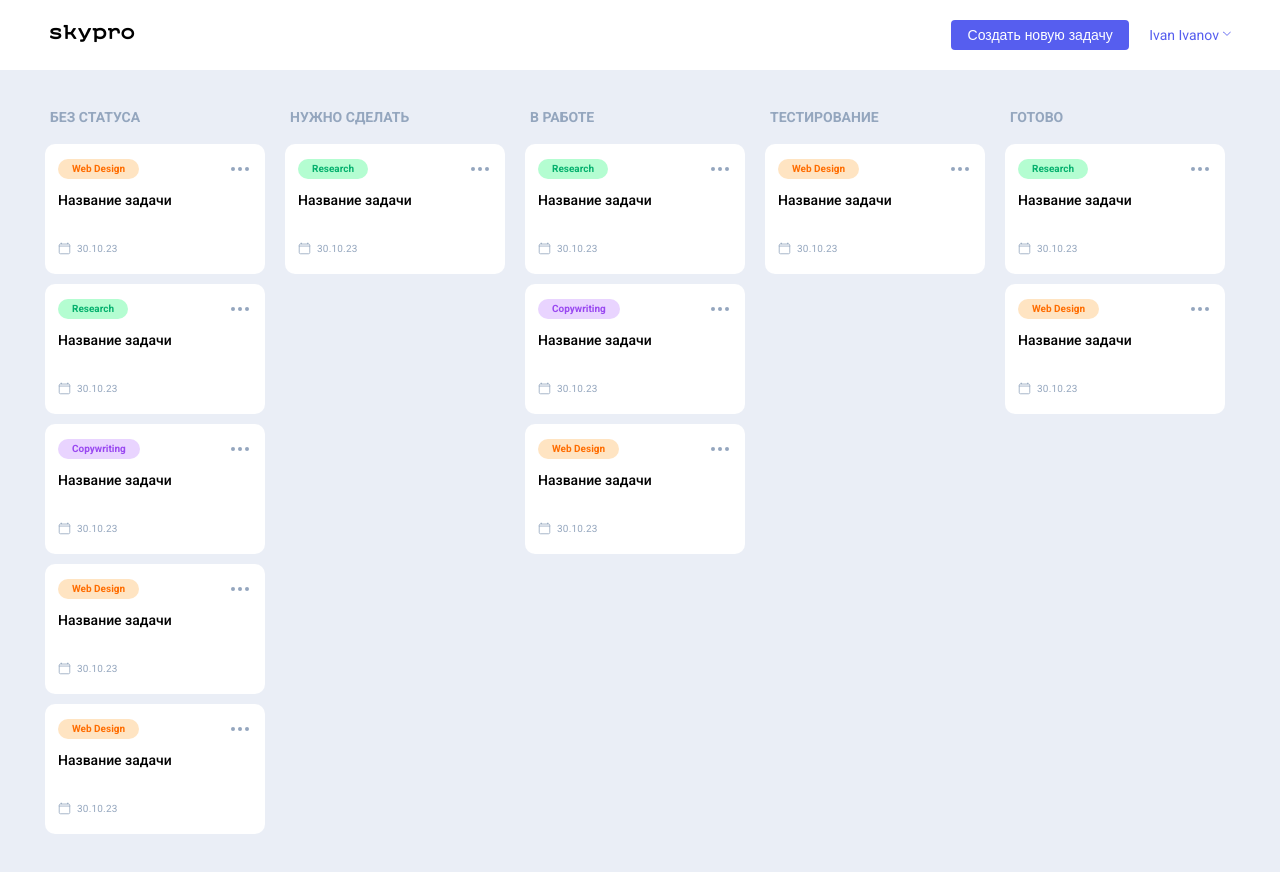
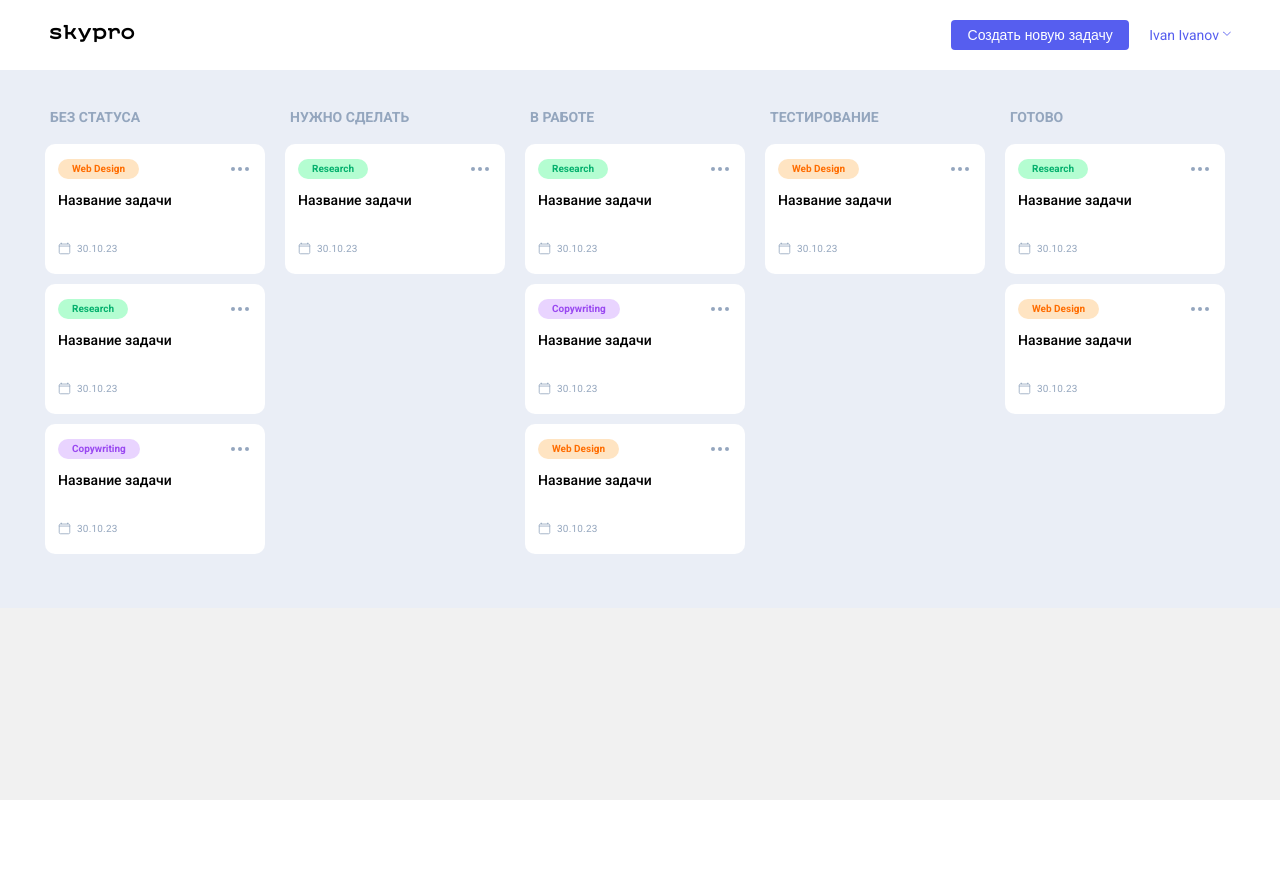
Before and after one commit to ZakhTania/skypro-kanban, a React (Vite) app: page / in a window 1280 px wide. Shown: the top 872 px of the page. After the commit the page ends 800 px from the top, so only its background shows below. Built offline with nearby package versions, Linux system fonts and the light colour scheme.

Commit message:
Add new Card

```diff
--- a/src/App.jsx
+++ b/src/App.jsx
@@ -4,8 +4,22 @@ import Main from "./pages/Main/Main";
 import NewCard from "./components/NewCard/NewCard";
 import PopExit from "./components/PopExit/Exit";
 import PopBrowse from "./components/PopBrowse/PopBrowse";
+import { cardList } from "./data";
+import { useState } from "react";
 
 function App() {
+  const [cards, setCards] = useState(cardList);
+
+  function addCard() {
+    const newCard = {
+      id: cardList.length + 1,
+      theme: "Research",
+      title: "Название задачи",
+      date: "30.10.23",
+      status: "Без статуса",
+    };
+    setCards([...cardList, newCard]);
+  }
   return (
     <>
       <div className="wrapper">
@@ -17,9 +31,9 @@ function App() {
         <PopBrowse />
         {/* <!-- pop-up end--> */}
 
-        <Header />
+        <Header addCard={addCard} />
 
-        <Main />
+        <Main cards={cards} />
       </div>
     </>
   );
--- a/src/components/Header/Header.jsx
+++ b/src/components/Header/Header.jsx
@@ -2,7 +2,7 @@ import "./Header.css";
 import PopUserSet from "../PopUserSet/PopUserSet";
 import { useState } from "react";
 
-function Header() {
+function Header({ addCard }) {
   const [isDisplayed, setIsDisplayed] = useState(false);
 
   const handleClick = () => {
@@ -24,8 +24,13 @@ function Header() {
             </a>
           </div>
           <nav className="header__nav">
-            <button className="header__btn-main-new _hover01" id="btnMainNew">
-              <a href="#popNewCard">Создать новую задачу</a>
+            <button
+              className="header__btn-main-new _hover01"
+              id="btnMainNew"
+              onClick={addCard}
+            >
+              {/* <a href="#popNewCard">Создать новую задачу</a> */}
+              <a href="#">Создать новую задачу</a>
             </button>
             <a
               // href="#user-set-target"
--- a/src/data.jsx
+++ b/src/data.jsx
@@ -1,86 +1,72 @@
 export const cardList = [
   {
     id: 1,
-        theme:"Web Design",
+    theme: "Web Design",
     title: "Название задачи",
     date: "30.10.23",
     status: "Без статуса",
   },
   {
     id: 2,
-        theme:"Research",
+    theme: "Research",
     title: "Название задачи",
     date: "30.10.23",
     status: "Без статуса",
   },
   {
     id: 3,
-        theme:"Copywriting",
+    theme: "Copywriting",
     title: "Название задачи",
     date: "30.10.23",
     status: "Без статуса",
   },
   {
     id: 4,
-        theme:"Web Design",
-        title: "Название задачи",
-        date: "30.10.23",
-        status: "Без статуса",
-      },
-      {
-        id: 5,
-        theme:"Web Design",
-        title: "Название задачи",
-        date: "30.10.23",
-        status: "Без статуса",
-      },
-      {
-        id: 6,
-        theme:"Research",
+    theme: "Research",
     title: "Название задачи",
     date: "30.10.23",
     status: "Нужно сделать",
   },
   {
+    id: 5,
+    theme: "Research",
+    title: "Название задачи",
+    date: "30.10.23",
+    status: "В работе",
+  },
+  {
+    id: 6,
+    theme: "Copywriting",
+    title: "Название задачи",
+    date: "30.10.23",
+    status: "В работе",
+  },
+  {
     id: 7,
-        theme:"Research",
+    theme: "Web Design",
     title: "Название задачи",
     date: "30.10.23",
     status: "В работе",
   },
   {
     id: 8,
-        theme:"Copywriting",
-        title: "Название задачи",
-        date: "30.10.23",
-        status: "В работе",
-      },
-      {
-        id: 9,
-        theme:"Web Design",
-        title: "Название задачи",
-        date: "30.10.23",
-        status: "В работе",
-      },
-      {
-        id: 10,
-        theme:"Web Design",
+    theme: "Web Design",
     title: "Название задачи",
     date: "30.10.23",
     status: "Тестирование",
   },
   {
-        id: 11,
-        theme:"Research",
+    id: 9,
+    theme: "Research",
     title: "Название задачи",
     date: "30.10.23",
     status: "Готово",
   },
   {
-        id: 12,
-        theme:"Web Design",
+    id: 10,
+    theme: "Web Design",
     title: "Название задачи",
     date: "30.10.23",
     status: "Готово",
   },
-]
+];
--- a/src/pages/Main/Main.jsx
+++ b/src/pages/Main/Main.jsx
@@ -1,8 +1,7 @@
 import "./Main.css";
 import Column from "../../components/Column/Column";
-import { cardList } from "../../data";
 
-function Main() {
+function Main({ cards }) {
   const statusList = [
     "Без статуса",
     "Нужно сделать",
@@ -19,7 +18,7 @@ function Main() {
               <Column
                 key={status}
                 title={status}
-                cardList={cardList.filter((card) => card.status === status)}
+                cardList={cards.filter((card) => card.status === status)}
               />
             ))}
           </div>
```
Lines whose indentation alone changed are shown as unchanged.
